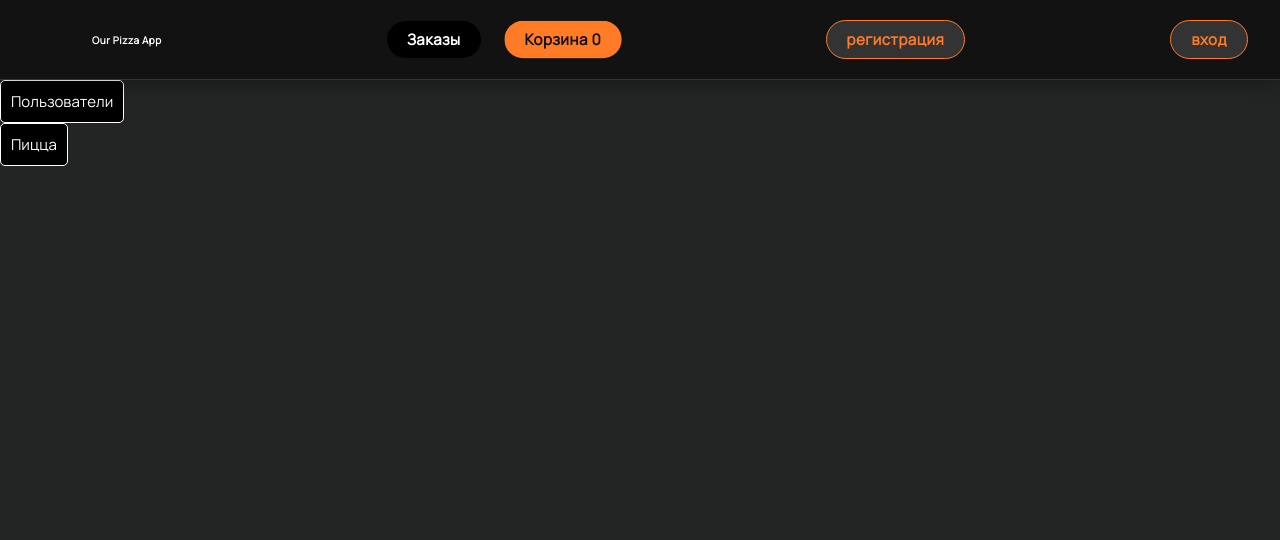
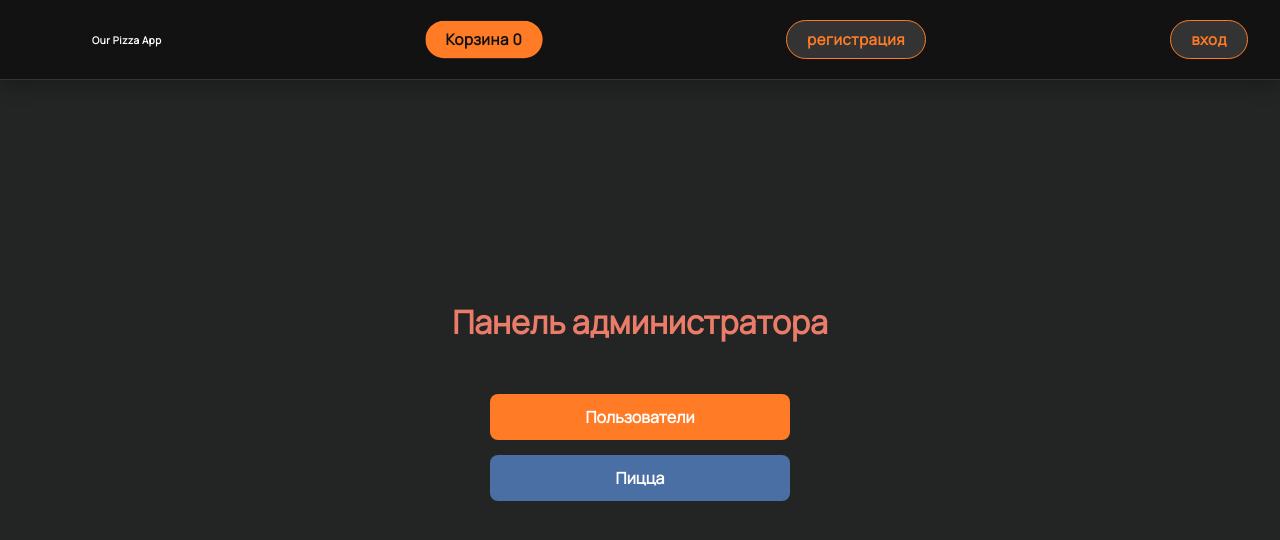
Before and after one commit to kash1ma/py-tauri-practice, a React (Vite) app in the folder frontend/: page /admincrud in a window 1280 px wide. Shown: the top 540 px of the page. Built offline with nearby package versions, Linux system fonts and the light colour scheme.

Commit message:
admin panel

```diff
--- a/frontend/src/components/Header/Header.tsx
+++ b/frontend/src/components/Header/Header.tsx
@@ -28,10 +28,6 @@ const Header = () => {
           text="Our Pizza App"
         />
         <ul className={style.items_container}>
-          <li>
-            <Button text="Заказы" />
-          </li>
-
           <li>
             <Button
               text={`Корзина ${cartCount}`}
--- a/frontend/src/components/Table/Table.tsx
+++ b/frontend/src/components/Table/Table.tsx
@@ -18,19 +18,45 @@ const Table = <T extends Record<string, any>>({
   columns,
   rowKey,
 }: TableProps<T>) => {
+
+  const tableStyles: React.CSSProperties = {
+    width: "90%",
+    borderCollapse: "collapse",
+    margin: "20px auto",
+    fontFamily: "Arial, sans-serif",
+    boxShadow: "0 2px 8px rgba(0, 0, 0, 0.1)",
+    overflowX: "auto"
+  };
+
+  const headerStyles: React.CSSProperties = {
+    backgroundColor: "#f8f9fa",
+    color: "#333",
+    fontWeight: 600,
+    textAlign: "left",
+    padding: "12px 15px",
+    borderBottom: "2px solid #dee2e6",
+    position: "sticky",
+    top: 0
+  };
+
+  const cellStyles: React.CSSProperties = {
+    padding: "12px 15px",
+    borderBottom: "1px solid #dee2e6",
+    verticalAlign: "middle"
+  };
+
+  const rowStyles = (index: number): React.CSSProperties => ({
+    transition: "background-color 0.2s ease",
+    backgroundColor: index % 2 === 0 ? "#fff" : "#f8f9fa",
+  });
+
   return (
-    <table style={{ width: "90%", borderCollapse: "collapse", margin: "0 auto" }}>
+    <div style={{ overflowX: "auto" }}>
+      <table style={tableStyles}>
         <thead>
           <tr>
             {columns.map((col) => (
-            <th
-              key={col.key}
-              style={{
-                border: "1px solid #ccc",
-                padding: "8px",
-                backgroundColor: "#f9f9f9",
-              }}
-            >
+              <th key={col.key} style={headerStyles}>
                 {col.title}
               </th>
             ))}
@@ -40,15 +66,14 @@ const Table = <T extends Record<string, any>>({
           {data.map((record, index) => {
             const key = record[rowKey];
             return (
-            <tr key={String(key) ?? `${index}`}>
+              <tr
+                key={String(key) ?? `${index}`}
+                style={rowStyles(index)}
+              >
                 {columns.map((col) => {
                   const value = col.dataIndex ? record[col.dataIndex] : null;
-
                   return (
-                  <td
-                    key={col.key}
-                    style={{ border: "1px solid #ccc", padding: "8px" }}
-                  >
+                    <td key={col.key} style={cellStyles}>
                       {col.render
                         ? col.render(value, record, index)
                         : (value !== undefined ? value : "-")}
@@ -60,6 +85,7 @@ const Table = <T extends Record<string, any>>({
           })}
         </tbody>
       </table>
+    </div>
   );
 };
 
--- a/frontend/src/pages/admin/Admin.tsx
+++ b/frontend/src/pages/admin/Admin.tsx
@@ -1,15 +1,70 @@
-import React, { useState } from "react";
-import UserAdmin from "./UsersAdmin";
+import React from "react";
 import { useNavigate } from "react-router-dom";
 import Button from "../../ui/Button/Button";
 
 const Admin = () => {
-  const naviage = useNavigate();
+  const navigate = useNavigate();
+
   return (
-    <>
-      <Button text="Пользователи" onClick={() => naviage("/admincrud/users")}/>
-      <Button text="Пицца" onClick={() => naviage("/admincrud/pizzas")} />
-    </>
+    <div style={{
+      display: "flex",
+      flexDirection: "column",
+      alignItems: "center",
+      justifyContent: "center",
+      minHeight: "80vh",
+      gap: "20px",
+      padding: "20px",
+
+    }}>
+      <h1 style={{
+        marginBottom: "30px",
+        fontSize: "2rem",
+        textAlign: "center",
+        color: "rgb(234, 124, 105)",
+      }}>
+        Панель администратора
+      </h1>
+
+      <div style={{
+        display: "flex",
+        flexDirection: "column",
+        gap: "15px",
+        width: "100%",
+        maxWidth: "300px"
+      }}>
+        <Button
+          text="Пользователи"
+          onClick={() => navigate("/admincrud/users")}
+          otherButtonStyles={{
+            width: "100%",
+            padding: "12px 20px",
+            backgroundColor: "#ff7b25",
+            color: "white",
+            border: "none",
+            borderRadius: "8px",
+            fontSize: "1rem",
+            fontWeight: "600",
+            cursor: "pointer",
+          }}
+        />
+
+        <Button
+          text="Пицца"
+          onClick={() => navigate("/admincrud/pizzas")}
+          otherButtonStyles={{
+            width: "100%",
+            padding: "12px 20px",
+            backgroundColor: "#4a6fa5",
+            color: "white",
+            border: "none",
+            borderRadius: "8px",
+            fontSize: "1rem",
+            fontWeight: "600",
+            cursor: "pointer",
+          }}
+        />
+      </div>
+    </div>
   );
 };
 
--- a/frontend/src/pages/admin/PizzaAdmin.tsx
+++ b/frontend/src/pages/admin/PizzaAdmin.tsx
@@ -58,7 +58,7 @@ const PizzaAdmin = () => {
 
   return (
     <div ref={tableContRef} style={{ maxHeight: "100vh", overflow: "auto" }}>
-      <h2>Админ-панель</h2>
+      <h2 style={{color: "rgb(234, 124, 105)", padding: "10px", fontSize: "50px"}}>Админ-панель <br/>Пиццы</h2>
       {isLoading && <p>Загрузка...</p>}
       {pizzas && (
         <Table<Pizza>
--- a/frontend/src/pages/admin/UsersAdmin.tsx
+++ b/frontend/src/pages/admin/UsersAdmin.tsx
@@ -59,7 +59,7 @@ const UserAdmin = () => {
 
   return (
     <div ref={tableContRef} style={{ maxHeight: "100vh", overflow: "auto" }}>
-      <h2>Админ-панель</h2>
+      <h2 style={{color: "rgb(234, 124, 105)", padding: "10px", fontSize: "50px"}}>Админ-панель <br/>Пользователи</h2>
       {isLoading && <p>Загрузка...</p>}
       {users && (
         <Table<User>
```
Lines whose indentation alone changed are shown as unchanged.
